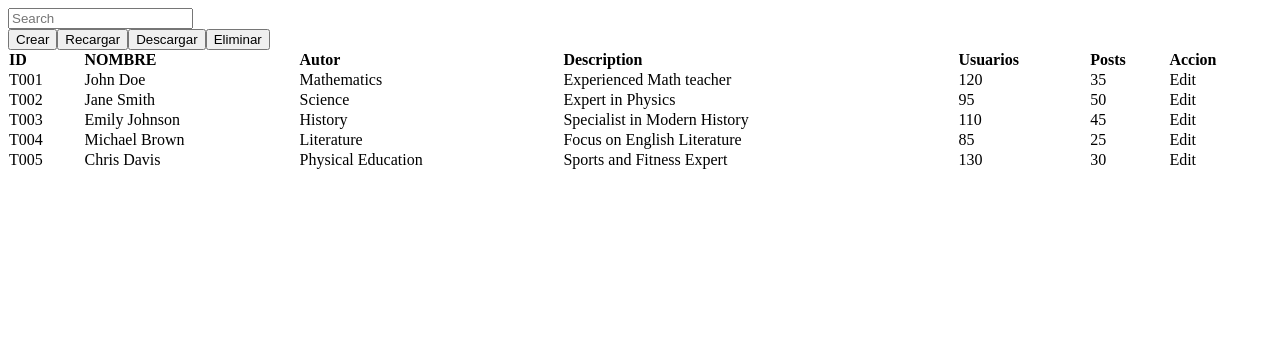
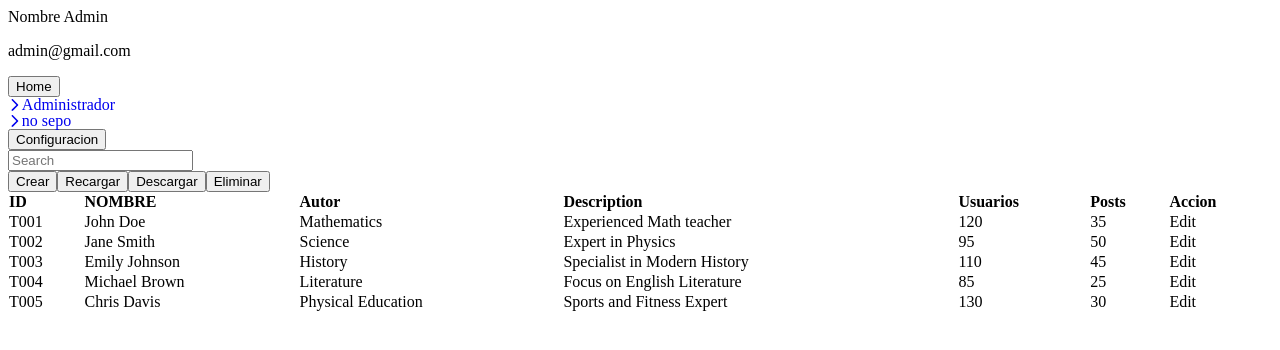
Before and after one commit to XFernando43/React_UTec, a Next.js app: page /DataPage in a window 1280 px wide. Shown: the top 350 px of the page. Built offline with nearby package versions, Linux system fonts and the light colour scheme.

Commit message:
add: alksdma

```diff
--- /dev/null
+++ b/src/components/home/sideBar.jsx
@@ -0,0 +1,71 @@
+import { useState } from "react";
+import { Sidebar } from "primereact/sidebar";
+// import { Button } from 'primereact/button';
+import { Accordion, AccordionTab } from 'primereact/accordion';
+
+export default function SideBarHomePage() {
+    const [visible, setVisible] = useState(false);
+
+    return (
+        <div className="card flex justify-content-center">
+            <Sidebar visible={visible} onHide={() => setVisible(false)}>
+                <h2>Sidebar</h2>
+                <p>
+                    Lorem ipsum dolor sit amet, consectetur adipiscing elit, sed do
+                    eiusmod tempor incididunt ut labore et dolore magna aliqua. Ut enim ad
+                    minim veniam, quis nostrud exercitation ullamco laboris nisi ut
+                    aliquip ex ea commodo consequat.
+                </p>
+            </Sidebar>
+            {/* <Button label='PIPI' icon="pi pi-arrow-right" onClick={() => setVisible(true)} /> */}
+
+            <div className="bg-blue-500 max-w-sm flex flex-col gap-4 ">
+                <header className="flex items-center">
+                    <i className="pi pi-user text-5xl"></i>
+                    <div className="flex flex-col ">
+                        <span>Nombre Admin</span>
+                        <p>admin@gmail.com</p>
+                    </div>
+                </header>
+                <main className="flex flex-col gap-5">
+                    <button>
+                        <i className="pi pi-home"></i>
+                        <span>Home</span>
+                    </button>
+
+                    <Accordion activeIndex={1}>
+                        <AccordionTab header="Administrador">
+                            <div className="flex flex-col gap-5">
+                                <button>Foros</button>
+                                <button>Profesores</button>
+                                <button>Cursos</button>
+                                <button>Carreras</button>
+                                <button>Universidades</button>
+                            </div>
+                        </AccordionTab>
+                    </Accordion>
+
+                    <Accordion activeIndex={1}>
+                        <AccordionTab header="no sepo">
+                            <div className="flex flex-col gap-5">
+                                <button>Foros</button>
+                                <button>Profesores</button>
+                                <button>Cursos</button>
+                                <button>Carreras</button>
+                                <button>Universidades</button>
+                            </div>
+                        </AccordionTab>
+                    </Accordion>
+
+                    <button className="flex gap-2">
+                        <i className="pi pi-cog"></i>
+                        Configuracion
+
+                    </button>
+
+                </main>
+            </div>
+
+        </div>
+    );
+}
--- a/src/pages/DataPage.jsx
+++ b/src/pages/DataPage.jsx
@@ -1,14 +1,15 @@
 import TeacherTable from "../components/home/teachersTable"
 import TableHeader from "../components/home/tableHeader"
-
-
+import SideBarHomePage from "../components/home/sideBar"
 export default function HomePage(){
     return(
-        <div className="min-h-screen max-w-full flex flex-col gap-2 justify-center items-center bg-slate-950">
+        <div className="min-h-screen max-w-full flex flex-row gap-2 justify-center items-center bg-slate-950">
 
-
+            <SideBarHomePage></SideBarHomePage>
+            <div>
             <TableHeader></TableHeader>
             <TeacherTable/>
+            </div>
         </div>
     )
 }
```
